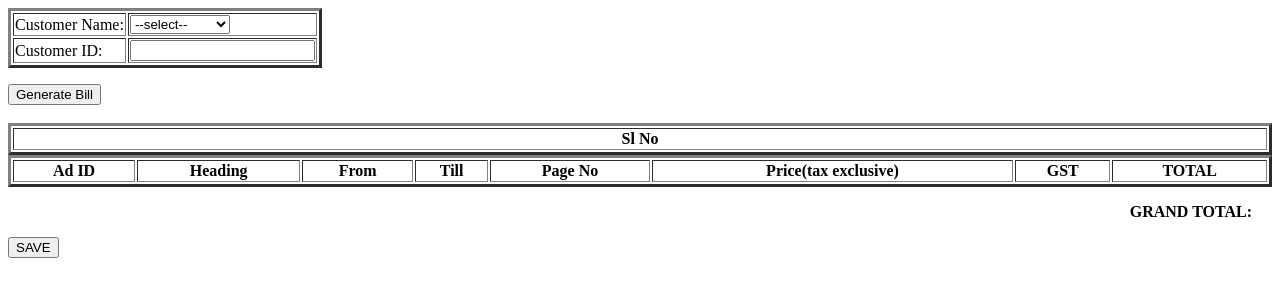
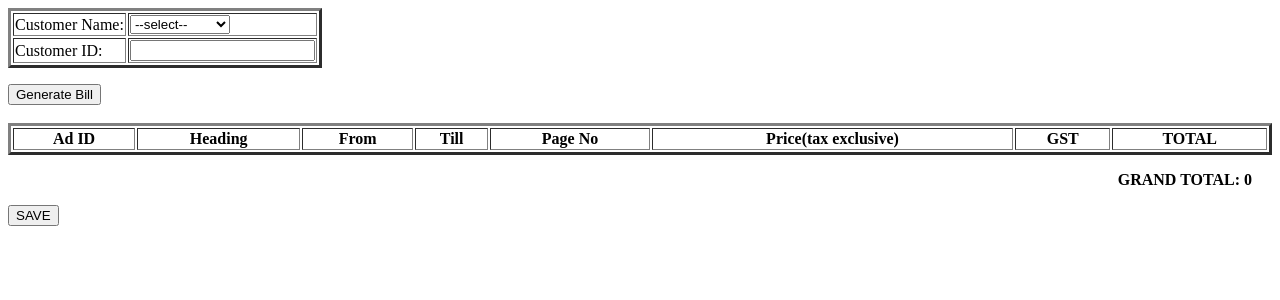
Before and after one commit to Jaspreet8843/Ads_management, a Django app: page /billing in a window 1280 px wide. Shown: the top 300 px of the page. Run offline with Django 3.2, Linux system fonts and the light colour scheme; tables that the repository leaves empty hold one stand-in row (values such as "Sample post"); lists and menus that the app fills with data are empty; parts of the project's set-up code (start-up, migrations or seed data) failed here and were passed over.

Commit message:
Update billing.html

```diff
--- a/template/billing.html
+++ b/template/billing.html
@@ -1,5 +1,6 @@
 <!DOCTYPE html>
 <html lang="en">
+<!-- <meta id="ad_id" data-id="{{ads.id|safe}}"> -->
 <head>
     <meta charset="UTF-8">
     <title>Billing</title>
@@ -19,8 +20,6 @@
 </form><br><br>
 <form method="post"> {% csrf_token %}
 <table border="3" id="bill_table" align="center" width="100%">
-	<th>Sl No</th>
-<table border="3" align="center" width="100%">
 	<th>Ad ID</th>
 	<th>Heading</th>
 	<th>From</th>
@@ -30,35 +29,36 @@
 	<th>GST</th>
 	<th>TOTAL</th>
 	{% for i in ads %}
+	{% if i.ad_status == "Pending for approval" %}
 	<tr>
 		<td>{{i.id}}</td>
 		<td>{{i.ad_header}}</td>
 		<td>{{i.ad_date_from}}</td>
 		<td>{{i.ad_date_till}}</td>
 		<td>{{i.ad_page}}</td>
-		<td id="price">--</td>
-		<td id="gst">--</td>
-		<td><input type="number" name="total_price" onchange="calculate(this.value,1)"></td>
+		<td>0</td>
+		<td>0</td>
+		<td><input type="number" name="total_price" onchange="calculate(this)"></td>
 	</tr>
+	{% endif %}
 	{% endfor %}
 </table>
-<p align="right" style="padding-right: 20px;font-weight: bold;">GRAND TOTAL:</p>
+<p align="right" style="padding-right: 20px;font-weight: bold;">GRAND TOTAL: 0</p>
 <button type="submit">SAVE</button>
 </form>
 </body>
 </html>
 
-<!-- <script src="https://ajax.googleapis.com/ajax/libs/jquery/3.4.1/jquery.min.js"></script> -->
 <script>
     function myfunct(obj)
     {
     var id=obj.value;
     document.getElementById('customer_id').value=id;
     }
-    function calculate(total,i){
-    	var gst = total*0.18;
-    	var price = total-gst;
-    	var x = document.getElementById("bill_table").rows[i].cells;
+    function calculate(obj){
+    	var gst = obj.value*0.18;
+    	var price = obj.value-gst;
+    	var x = document.getElementById("bill_table").rows[obj.parentNode.parentNode.rowIndex].cells;
     	x[5].innerHTML = price;
     	x[6].innerHTML = gst;
     }
```
